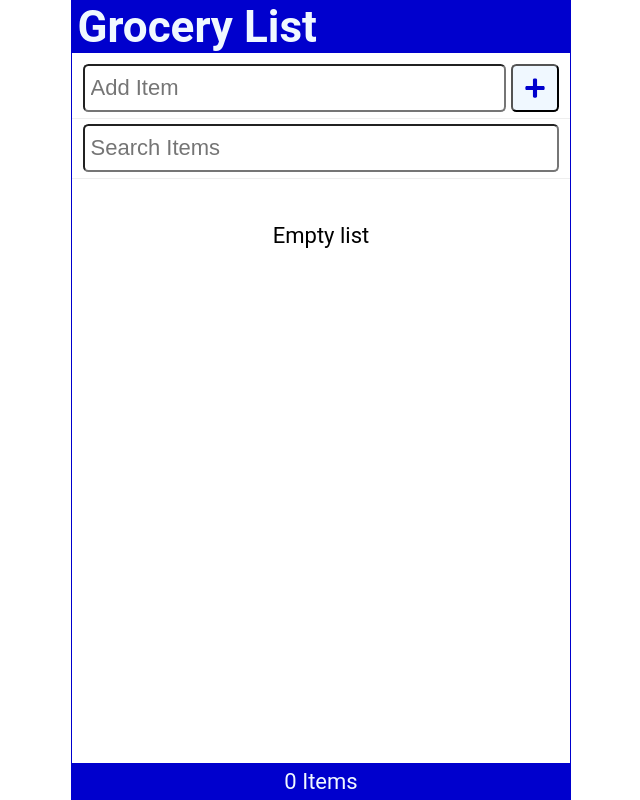
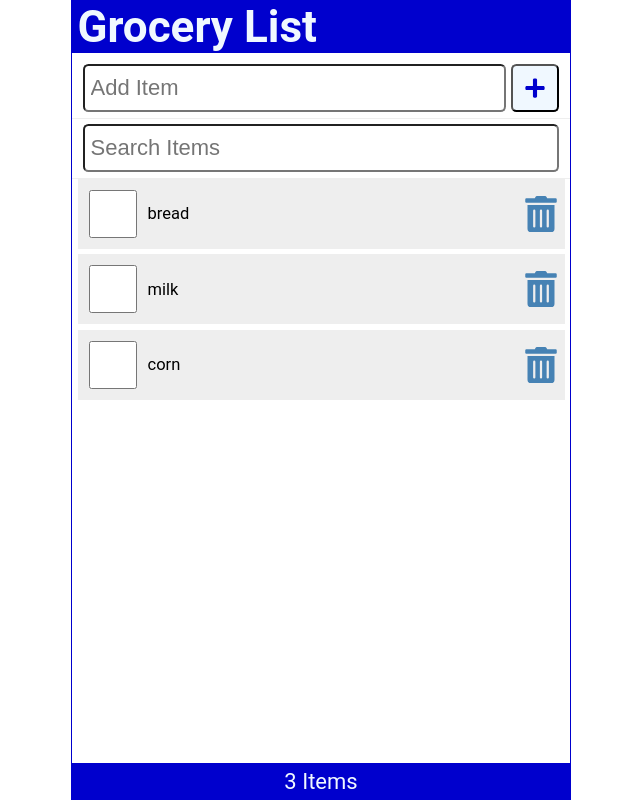
Before and after one commit to kaynhelga9/react-B, a React (Create React App) app: page / in a window 1280 px wide. Shown: the whole page, without its empty margins (319-959 px from the left). Built offline with nearby package versions, Linux system fonts and the light colour scheme; data requests are answered from the project's data file.

Commit message:
fetch api

```diff
--- /dev/null
+++ b/data/db.json
@@ -0,0 +1,19 @@
+{
+    "items": [
+        {
+            "id": 1,
+            "checked": false,
+            "item": "bread"
+        },
+        {
+            "id": 2,
+            "checked": false,
+            "item": "milk"
+        },
+        {
+            "id": 3,
+            "checked": false,
+            "item": "corn"
+        }
+    ]
+}
--- a/src/App.js
+++ b/src/App.js
@@ -6,17 +6,42 @@ import AddItem from "./AddItem";
 import SearchItem from "./SearchItem";
 
 function App() {
-	const [items, setItems] = useState(
-		JSON.parse(localStorage.getItem("shoppinglist")) || []
-	);
+	const API_URL = "http://localhost:3500/items";
+
+	const [items, setItems] = useState([]);
 
 	const [newItem, setNewItem] = useState("");
 
 	const [search, setSearch] = useState("");
 
+	const [fetchError, setFetchError] = useState(null);
+
+	const [isLoading, setIsLoading] = useState(true)
+
 	useEffect(() => {
-		localStorage.setItem("shoppinglist", JSON.stringify(items));
-	}, [items]);
+		const fetchItems = async () => {
+			try {
+				const response = await fetch(API_URL);
+
+				if (!response.ok) throw Error("Did not receive data.");
+
+				const listItems = await response.json();
+
+				setItems(listItems);
+
+				setFetchError(null);
+			} catch (error) {
+				setFetchError(error.message);
+			} finally {
+				setIsLoading(false)
+			}
+		};
+
+		setTimeout(() => {
+			fetchItems()
+		}, 500)
+
+	}, []);
 
 	const addItem = (item) => {
 		const id = items.length ? items[items.length - 1].id + 1 : 1;
@@ -56,13 +81,24 @@ function App() {
 
 			<SearchItem search={search} setSearch={setSearch} />
 
-			<Content
-				items={items.filter((item) =>
-					item.item.toLowerCase().includes(search.toLowerCase())
+			<main>
+				{isLoading && <p>Loading Items...</p>}
+				{fetchError && (
+					<p style={{ color: "red" }}>{`Error: ${fetchError}`}</p>
 				)}
-				handleCheck={handleCheck}
-				handleDelete={handleDelete}
-			/>
+
+				{!fetchError && !isLoading && (
+					<Content
+						items={items.filter((item) =>
+							item.item
+								.toLowerCase()
+								.includes(search.toLowerCase())
+						)}
+						handleCheck={handleCheck}
+						handleDelete={handleDelete}
+					/>
+				)}
+			</main>
 
 			<Footer length={items.length} />
 		</div>
--- a/src/Content.js
+++ b/src/Content.js
@@ -4,7 +4,7 @@ import ItemList from "./ItemList";
 
 export const Content = ({ items, handleCheck, handleDelete }) => {
 	return (
-		<main>
+		<>
 			{items.length ? (
 				<ItemList
 					items={items}
@@ -14,7 +14,7 @@ export const Content = ({ items, handleCheck, handleDelete }) => {
 			) : (
 				<p style={{ marginTop: "2rem" }}>Empty list</p>
 			)}
-		</main>
+		</>
 	);
 };
 
```
